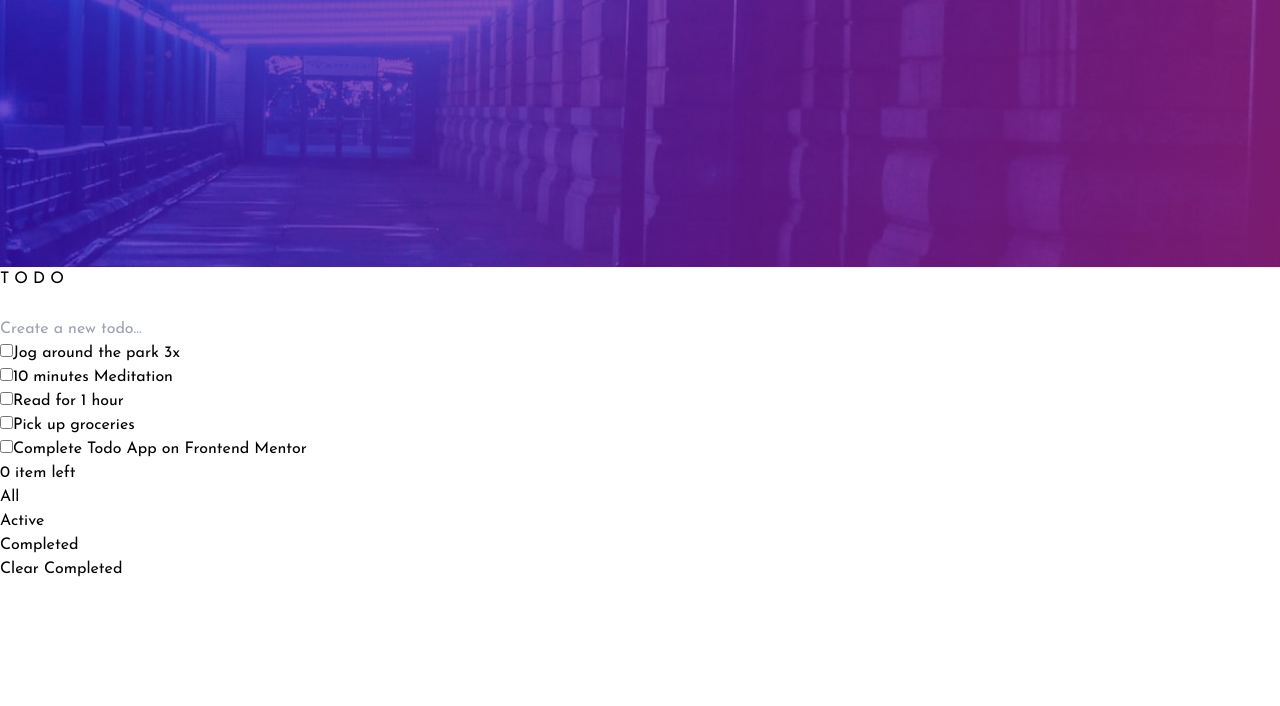
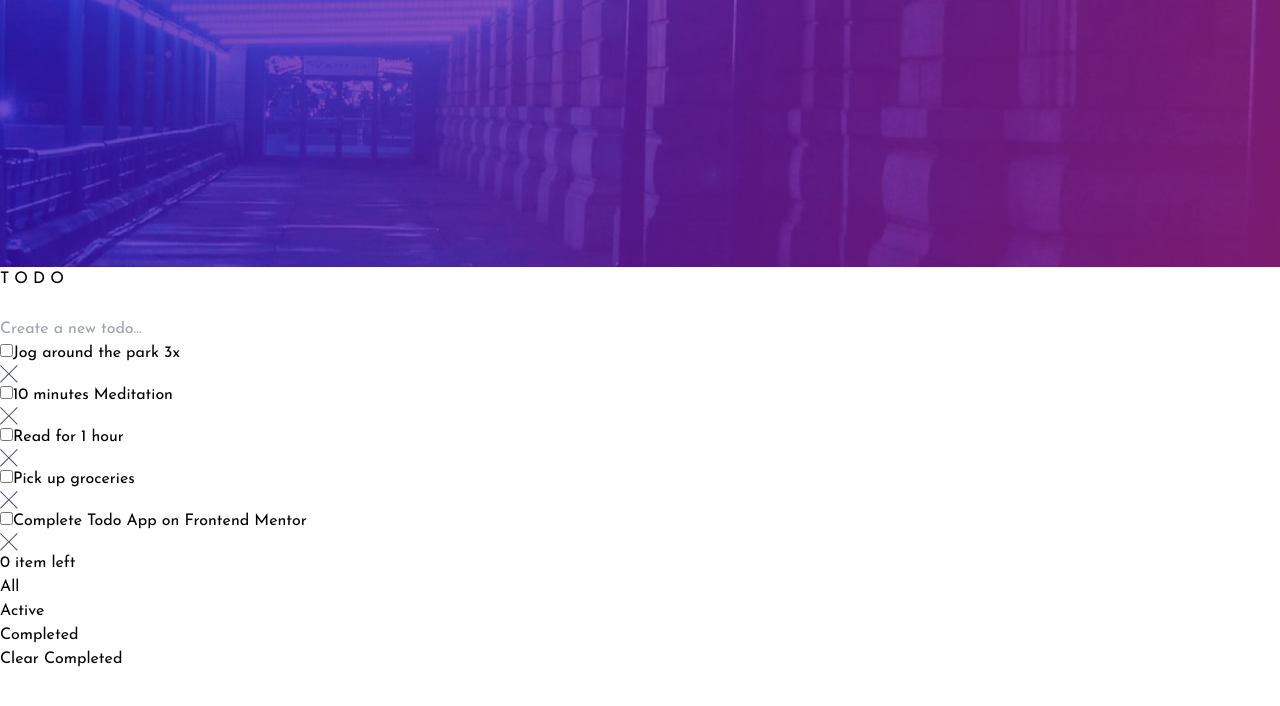
Before and after one commit to oladee/Task-Management, a React (Vite) app: page / in a window 1280 px wide. Shown: the top 706 px of the page. Built offline with nearby package versions, Linux system fonts and the light colour scheme.

Commit message:
included add task fucntionality

```diff
--- a/src/components/Form.jsx
+++ b/src/components/Form.jsx
@@ -1,8 +1,18 @@
-import React from "react";
+import React, { useState } from "react";
 
-const Form = ({lightMode}) => {
+const Form = ({lightMode, setTask, task}) => {
+
+  const [input, setInput] = useState('')
+
   const onSubmit = (e) => {
     e.preventDefault();
+    let file = [...task]
+    file.push({
+      id: new Date().getTime(),
+      title: input,
+      completed: false
+    })
+    setTask(file)
   };
 
   const normal = "w-full px-4 py-2  mt-10 rounded outline-none"
@@ -17,6 +27,10 @@ const Form = ({lightMode}) => {
           aria-label="Create a new todo..."
           type="text"
           placeholder="Create a new todo..."
+          value={input}
+          onChange={(e)=>{
+            setInput(e.target.value)
+          }}
           autoComplete="off"
         />
       </div>
--- a/src/components/TodoItem.jsx
+++ b/src/components/TodoItem.jsx
@@ -1,19 +1,21 @@
 import { useState } from "react";
 import crossIcon from "../assets/icon-cross.svg";
 import Footer from "./Footer";
-function TodoItem({ taskName, lightMode }) {
-  const [checkStatus, setCheckStatus] = useState(false);
+function TodoItem({ taskName, lightMode, setTask, task }) {
 
   let checking = document.getElementById("checking");
-  function handleClick() {}
+  function handleClick() {
+
+  }
 
   return (
     <>
-    <div className="text-white p-3 px-4">
+    <div className="text-white p-3 px-4 flex justify-between">
       <label htmlFor={taskName} >
       <input type="checkbox" name={taskName} id="" />
       <span className={lightMode? "text-black px-3" : "text-white px-3"}>{taskName}</span>
       </label>
+      <img src={crossIcon} alt="" />
     </div>
     </>
   );
--- a/src/components/Underlay.jsx
+++ b/src/components/Underlay.jsx
@@ -65,7 +65,7 @@ const Underlay = () => {
       window.localStorage.setItem("taskData", JSON.stringify(task));
   }, [task]);
 
-  console.log(task)
+
 
   return (
     <div className={lightMode? "h-screen text-white bg-white" : "h-screen text-white bg-gray-900"}>
@@ -90,11 +90,12 @@ const Underlay = () => {
           </div>
           <div className="items-center w-full justify-between"
           >
-            <Form lightMode={lightMode} />
+            <Form lightMode={lightMode} setTask={setTask} task={task}/>
             <div className={lightMode ? "bg-white" : "bg-gray-800"} >
-            {task.map(x => {
+            {task.map((x,index) => {
+              console.log(x)
               return(
-                <Todoitem taskName={x.title} key={x.title} lightMode={lightMode}/>
+                <Todoitem taskName={x.title} key={x.title} lightMode={lightMode} completed={x.completed}/>
               )
             })}
             <Footer lightMode={lightMode}/>
```
